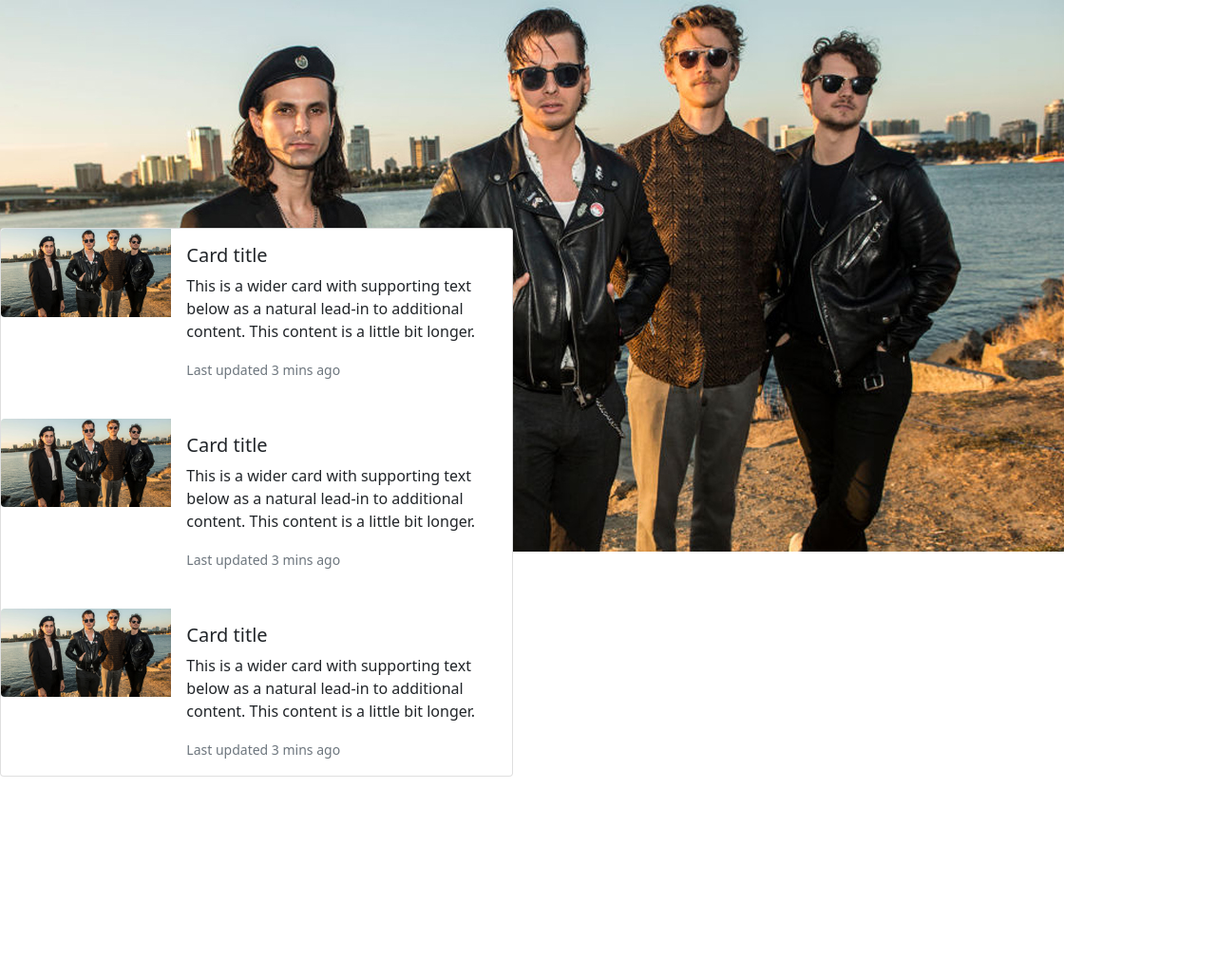
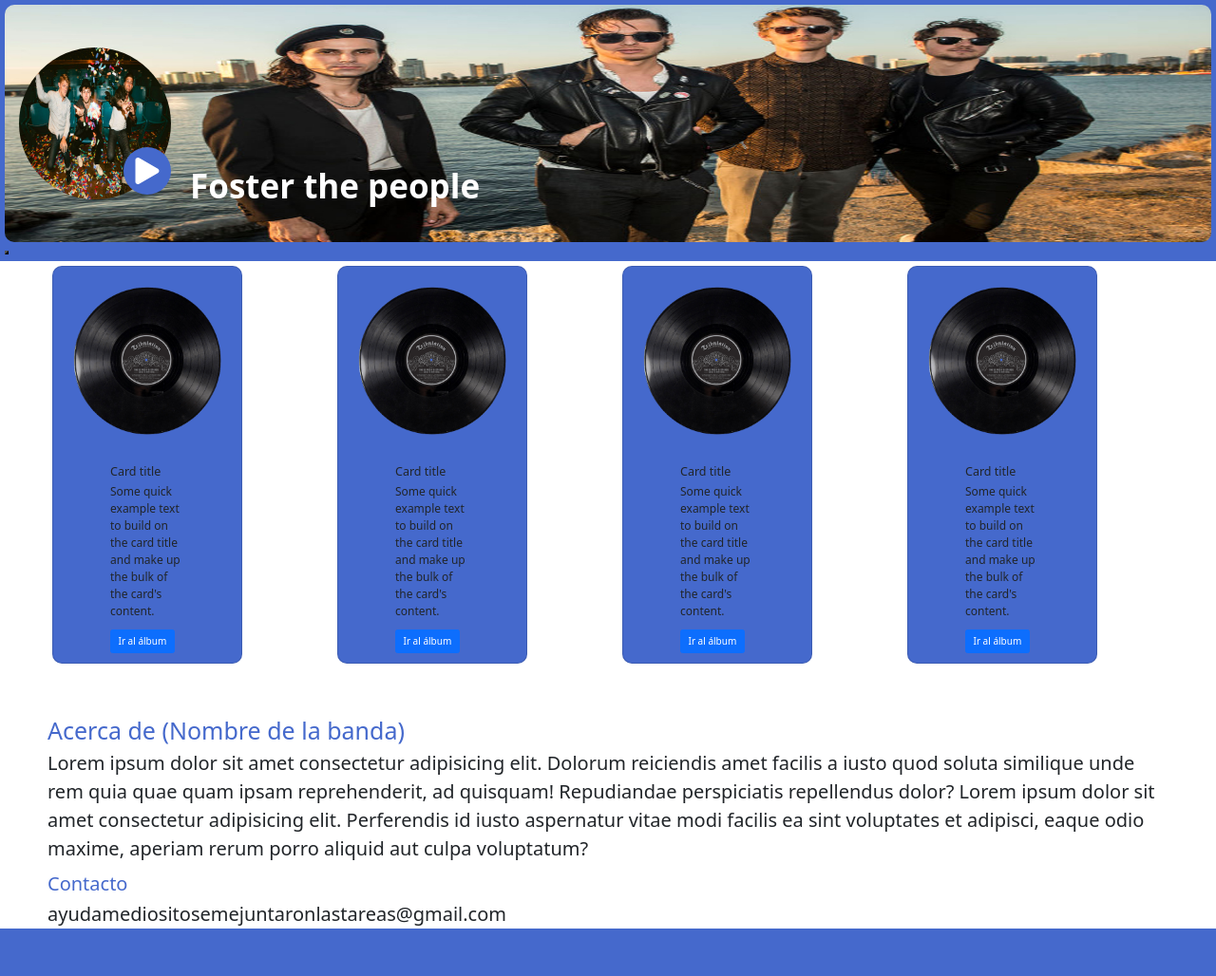
Before and after one commit to About-a-boy/Proyecto_ingenieria_software, a Django app: template ArtistsMatch/templates/paginas_artistas.html in a window 1280 px wide. Shown: the whole page at 95% size. Before the commit the page ends 818 px from the top, so only its background shows below. Run offline with Django 3.2, Linux system fonts and the light colour scheme; the template is opened without the code that fills it, so the values that code supplies are empty.

Commit message:
Hice la página de artistas

```diff
--- a/ArtistsMatch/static/CSS/paginas_artistas.css
+++ b/ArtistsMatch/static/CSS/paginas_artistas.css
@@ -1,5 +1,77 @@
-
+*{
+    box-sizing: border-box;
+    margin: 0%;
+    padding: 0%;
+}
+html{
+    font-size: 62.5%;
+    background: #4569CC;
+}
 .header-div{
-    height: 15rem;
-    width: 10%;
+    background: #4569CC;
+    padding: 0.5rem;
+    height: 100%;
+    width: 100%;
 }
+.imagen{
+    border-radius: 10px;
+    height: 25rem;
+    width: 100%;
+    align-items: center;
+}
+.texto-encima{
+    color: white;
+    font-size: 3.5rem;
+    position: absolute;
+    top: 17rem;
+    left: 20rem;
+}
+.tarjetas{
+    display: flex;
+    align-items: center;
+}
+.imagen_concierto{
+    top: 5rem;
+    left: 2rem;
+    position: absolute;
+    background: none;
+    height: 16rem;
+    width: 16rem;
+    border-radius: 50%;
+}
+.icono{
+    position: absolute;
+    background: #4569CC;
+    top: 15.5rem;
+    left: 13rem;
+    border-radius: 50%;
+}
+.icono:hover{
+    cursor: pointer;
+    transition: all 0.3s ease;
+    -webkit-transform: scale(1.1);
+    -ms-transform:scale(1.1) ;
+    transform: scale(1.1);
+    z-index: 2;
+}
+.tarjetas div{
+    align-items: center;
+    margin-right:5rem;
+    margin-left:5rem;
+    display: inline-block;
+    position: static;
+}
+.tarjetas{
+    padding: 0.5rem;
+}
+.formato_tarjetas{
+    border-radius: 10px;
+    width: 20rem;
+    background: #4569CC;
+    font-size: 1.2rem;
+    padding: 0px;
+}
+.info_banda{
+    font-size: 2rem;
+    margin: 5rem;
+}
--- a/ArtistsMatch/static/CSS/style_index.css
+++ b/ArtistsMatch/static/CSS/style_index.css
@@ -2,11 +2,6 @@
     position: relative;
     display: inline-block;
     text-align: center;
-}
-.texto-encima{
-    position: absolute;
-    top: 10px;
-    left: 10px;
 }
 .centrado{
     position: absolute;
--- a/ArtistsMatch/templates/paginas_artistas.html
+++ b/ArtistsMatch/templates/paginas_artistas.html
@@ -1,4 +1,4 @@
-{% load static %}
+
 <!DOCTYPE html>
 <html lang="es">
 <head>
@@ -13,53 +13,70 @@
 </head>
 <body>
     <header>
-        <div class="header-div text-center">
-            <img src="/Imagenes/foster_the_people.jpg" alt="Foto de banda">
+        <div class="header-div">
+          <!--En esta parte va la imágen que el artista quiera para su portada, pero por el momento
+          pondré esta imágen-->
+            <img src="/Imagenes/foster_the_people.jpg" class="imagen">
+            <button>
+              <a href="https://www.youtube.com/watch?v=SDTZ7iX4vTQ">
+                <!--Imágen que el artista eliga para su álbum-->
+                <img src="/Imagenes/concierto.jpg" class="imagen_concierto">
+                <div class="icono">
+                  <svg xmlns="http://www.w3.org/2000/svg" width="50" height="50" fill="white" class="bi bi-play-fill" viewBox="0 0 16 16">
+                    <path d="m11.596 8.697-6.363 3.692c-.54.313-1.233-.066-1.233-.697V4.308c0-.63.692-1.01 1.233-.696l6.363 3.692a.802.802 0 0 1 0 1.393z"/>
+                  </svg>
+                </div>
+              </a>
+            </button>
+            <b><p class="texto-encima">Foster the people</p></b>
         </div>
     </header>
     <main>
-        <div class="card mb-3" style="max-width: 540px;">
-            <div class="row g-0">
-              <div class="col-md-4">
-                <img src="/Imagenes/foster_the_people.jpg" class="img-fluid rounded-start" alt="...">
-              </div>
-              <div class="col-md-8">
-                <div class="card-body">
-                  <h5 class="card-title">Card title</h5>
-                  <p class="card-text">This is a wider card with supporting text below as a natural lead-in to additional content. This content is a little bit longer.</p>
-                  <p class="card-text"><small class="text-muted">Last updated 3 mins ago</small></p>
-                </div>
-              </div>
-            </div>
-            <br>
-            <div class="row g-0">
-                <div class="col-md-4">
-                  <img src="/Imagenes/foster_the_people.jpg" class="img-fluid rounded-start" alt="...">
-                </div>
-                <div class="col-md-8">
-                  <div class="card-body">
-                    <h5 class="card-title">Card title</h5>
-                    <p class="card-text">This is a wider card with supporting text below as a natural lead-in to additional content. This content is a little bit longer.</p>
-                    <p class="card-text"><small class="text-muted">Last updated 3 mins ago</small></p>
-                  </div>
-                </div>
-              </div>
-              <br>
-              <div class="row g-0">
-                  <div class="col-md-4">
-                    <img src="/Imagenes/foster_the_people.jpg" class="img-fluid rounded-start" alt="...">
-                  </div>
-                  <div class="col-md-8">
-                    <div class="card-body">
-                      <h5 class="card-title">Card title</h5>
-                      <p class="card-text">This is a wider card with supporting text below as a natural lead-in to additional content. This content is a little bit longer.</p>
-                      <p class="card-text"><small class="text-muted">Last updated 3 mins ago</small></p>
-                    </div>
-                  </div>
-                </div>
-            </div>
+      <div class="tarjetas">
+        <div class="card formato_tarjetas">
+          <img src="/Imagenes/disco.png" class="card-img-top" alt="...">
+          <div class="card-body">
+            <h5 class="card-title">Card title</h5>
+            <p class="card-text">Some quick example text to build on the card title and make up the bulk of the card's content.</p>
+            <a href="#" class="btn btn-primary">Ir al álbum</a>
           </div>
-
+        </div>
+        <div class="card formato_tarjetas">
+          <img src="/Imagenes/disco.png" class="card-img-top" alt="...">
+          <div class="card-body">
+            <h5 class="card-title">Card title</h5>
+            <p class="card-text">Some quick example text to build on the card title and make up the bulk of the card's content.</p>
+            <a href="#" class="btn btn-primary">Ir al álbum</a>
+          </div>
+        </div>
+        <div class="card formato_tarjetas">
+          <img src="/Imagenes/disco.png" class="card-img-top">
+          <div class="card-body">
+            <h5 class="card-title">Card title</h5>
+            <p class="card-text">Some quick example text to build on the card title and make up the bulk of the card's content.</p>
+            <a href="#" class="btn btn-primary">Ir al álbum</a>
+          </div>
+        </div>
+        <div class="card formato_tarjetas">
+          <img src="/Imagenes/disco.png" class="card-img-top" alt="...">
+          <div class="card-body">
+            <h5 class="card-title">Card title</h5>
+            <p class="card-text">Some quick example text to build on the card title and make up the bulk of the card's content.</p>
+            <a href="#" class="btn btn-primary">Ir al álbum</a>
+          </div>
+        </div>
+      </div>
     </main>
+    <footer>
+      <div class="info_banda">
+        <b><h1 style="color: #4569CC;">Acerca de (Nombre de la banda)</h1></b>
+        <p>
+          Lorem ipsum dolor sit amet consectetur adipisicing elit. Dolorum reiciendis amet facilis a iusto quod soluta similique unde rem quia quae quam ipsam reprehenderit, ad quisquam! Repudiandae perspiciatis repellendus dolor?
+          Lorem ipsum dolor sit amet consectetur adipisicing elit. Perferendis id iusto aspernatur vitae modi facilis ea sint voluptates et adipisci, eaque odio maxime, aperiam rerum porro aliquid aut culpa voluptatum?
+        </p>
+        <b><h2 style="color: #4569CC;">Contacto</h2></b>
+        <p>ayudamediositosemejuntaronlastareas@gmail.com</p>
+      </div>
+    </footer>
 </body>
 </html>
```
Also changed, not shown: Imagenes/concierto.jpg (added), Imagenes/disco.png (added).
